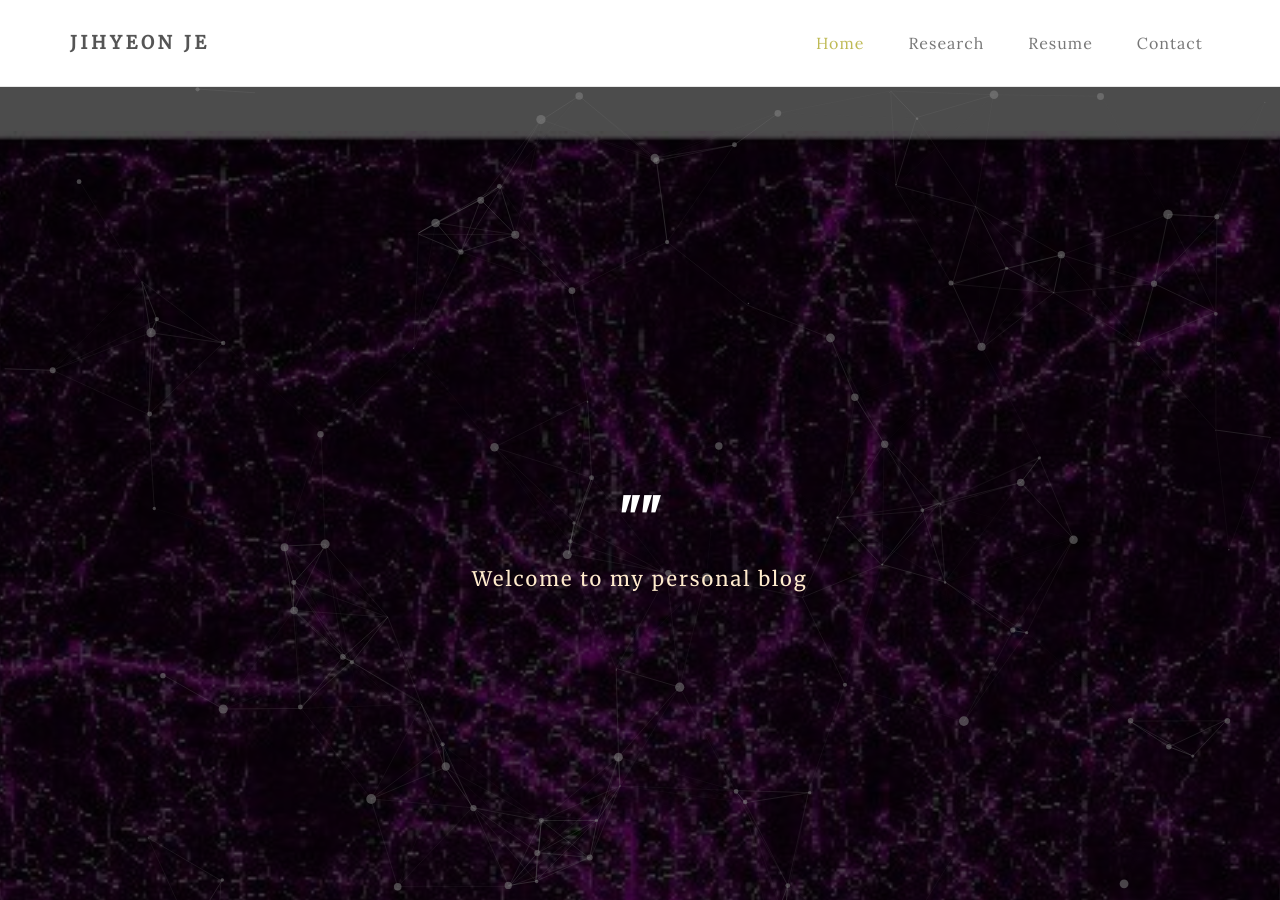
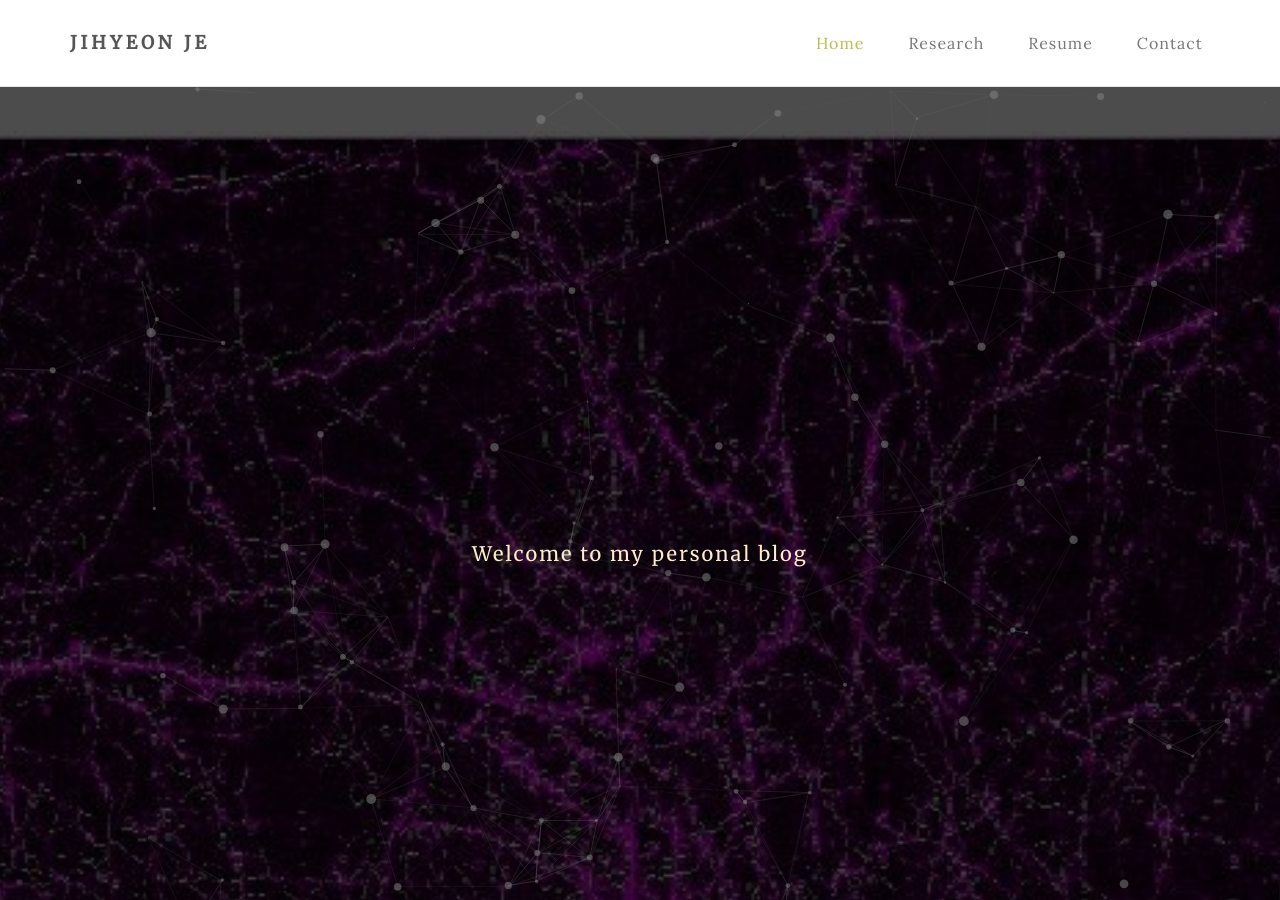
Before and after one commit to rpraka/JihyeonJe.com, a Jekyll site: the page index.html, which Jekyll copies as it is, in a window 1280 px wide and 900 px high. Built offline with Jekyll 4.4.1, drawn with Linux system fonts in a browser that asks for light colours.

Commit message:
Update index.html

```diff
--- a/index.html
+++ b/index.html
@@ -69,7 +69,7 @@
           <div class="row">
 
                <div class="col-md-12 col-sm-12">
-                    <h1>"<Hello, my name is Jihyeon Je! />"</h1>
+                    <h1><Hello, my name is Jihyeon Je! /></h1>
                     <h4>Welcome to my personal blog</h4>
                </div>
 
```
